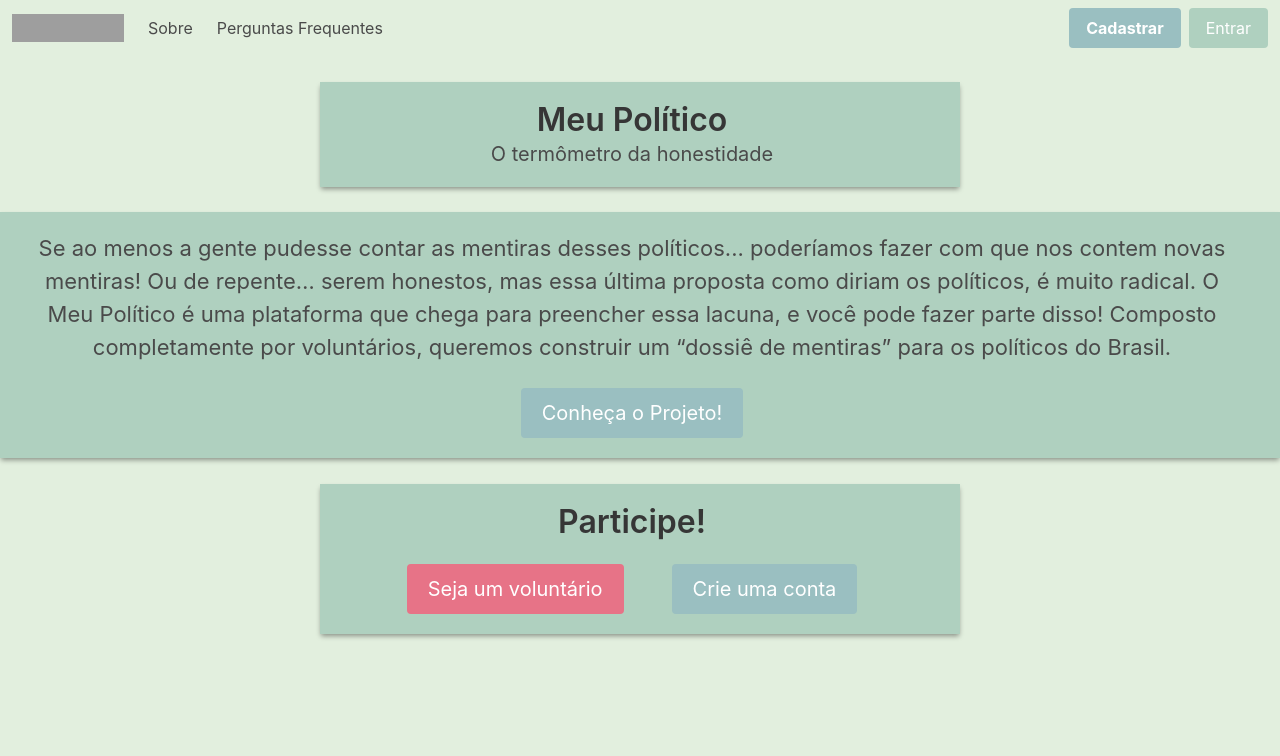
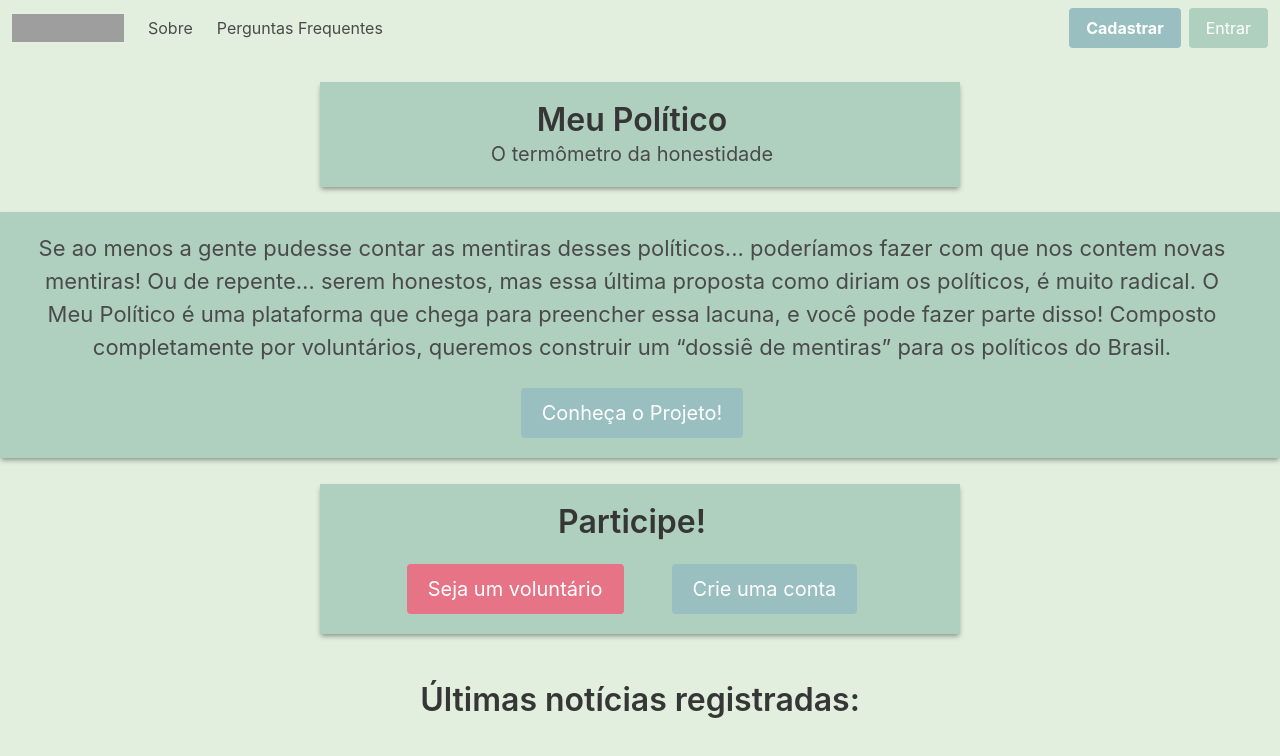
Before and after one commit to unimatrix2/meu-politico-front, a React (Create React App) app: page / in a window 1280 px wide. Shown: the top 756 px of the page. Built offline with nearby package versions, Linux system fonts and the light colour scheme; grey boxes are pictures that could not be loaded.

Commit message:
added latest news title. Component pending

```diff
--- a/src/components/Home/Home.js
+++ b/src/components/Home/Home.js
@@ -32,6 +32,10 @@ const Home = () => {
                         </Link>
                     </article>
                 </div>
+                <br></br><br></br>
+                <p className="title has-text-centered">
+                    Últimas notícias registradas:
+                </p>
             </main>
     )
 }
```
